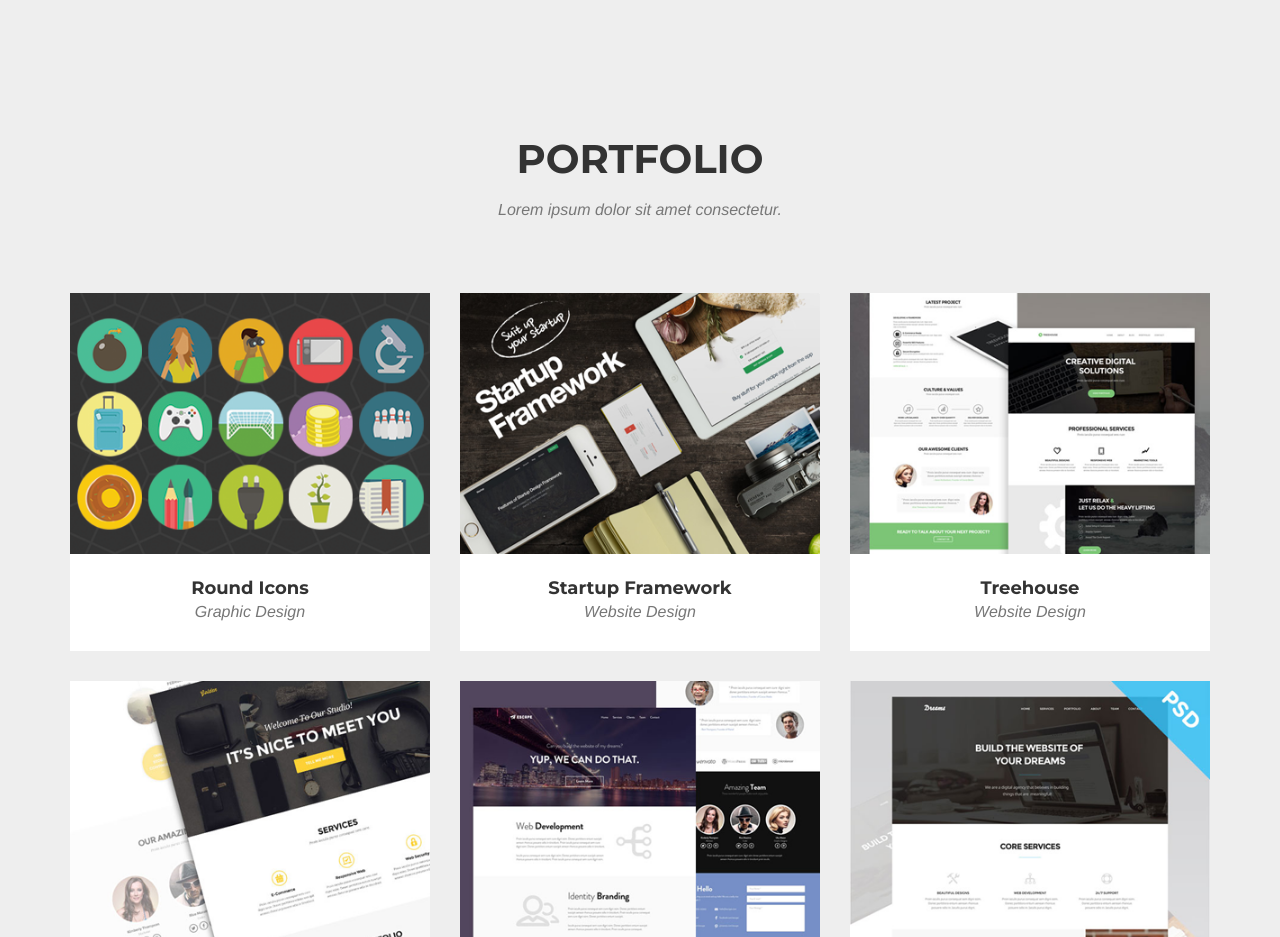
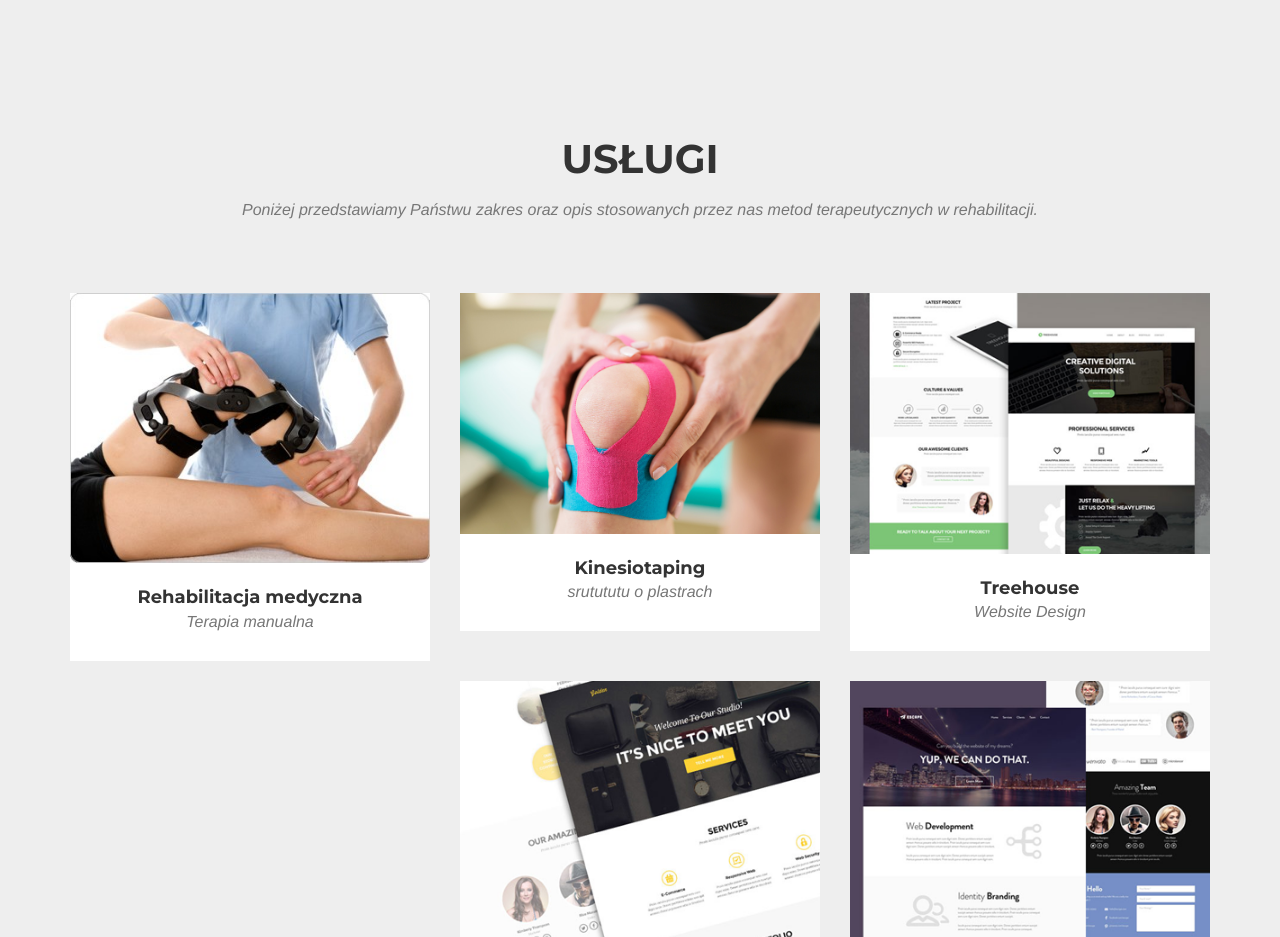
Before and after one commit to LearningTestingDeveloping/Physiotherapy, a website: page index.html in a window 1280 px wide. Shown: the part 1280-2217 px from the top of the page. Drawn offline with nearby package versions, Linux system fonts and the light colour scheme; a web font is replaced by a local one.

Commit message:
add .jpg file, and change content page

```diff
--- a/index.html
+++ b/index.html
@@ -128,8 +128,8 @@
         <div class="container">
             <div class="row">
                 <div class="col-lg-12 text-center">
-                    <h2 class="section-heading">Portfolio</h2>
-                    <h3 class="section-subheading text-muted">Lorem ipsum dolor sit amet consectetur.</h3>
+                    <h2 class="section-heading">Usługi</h2>
+                    <h3 class="section-subheading text-muted">Poniżej przedstawiamy Państwu zakres oraz opis stosowanych przez nas metod terapeutycznych w rehabilitacji. </h3>
                 </div>
             </div>
             <div class="row">
@@ -140,11 +140,11 @@
                                 <i class="fa fa-plus fa-3x"></i>
                             </div>
                         </div>
-                        <img src="img/portfolio/roundicons.png" class="img-responsive" alt="">
+                        <img src="img/portfolio/reh.jpg" class="img-responsive" alt="">
                     </a>
                     <div class="portfolio-caption">
-                        <h4>Round Icons</h4>
-                        <p class="text-muted">Graphic Design</p>
+                        <h4>Rehabilitacja medyczna</h4>
+                        <p class="text-muted">Terapia manualna</p>
                     </div>
                 </div>
                 <div class="col-md-4 col-sm-6 portfolio-item">
@@ -154,11 +154,11 @@
                                 <i class="fa fa-plus fa-3x"></i>
                             </div>
                         </div>
-                        <img src="img/portfolio/startup-framework.png" class="img-responsive" alt="">
+                        <img src="img/portfolio/kinesiotaping.jpg" class="img-responsive" alt="">
                     </a>
                     <div class="portfolio-caption">
-                        <h4>Startup Framework</h4>
-                        <p class="text-muted">Website Design</p>
+                        <h4>Kinesiotaping</h4>
+                        <p class="text-muted">srutututu o plastrach </p>
                     </div>
                 </div>
                 <div class="col-md-4 col-sm-6 portfolio-item">
```
Also changed, not shown: img/portfolio/kinesiotaping.jpg (added), img/portfolio/reh.jpg (added).
